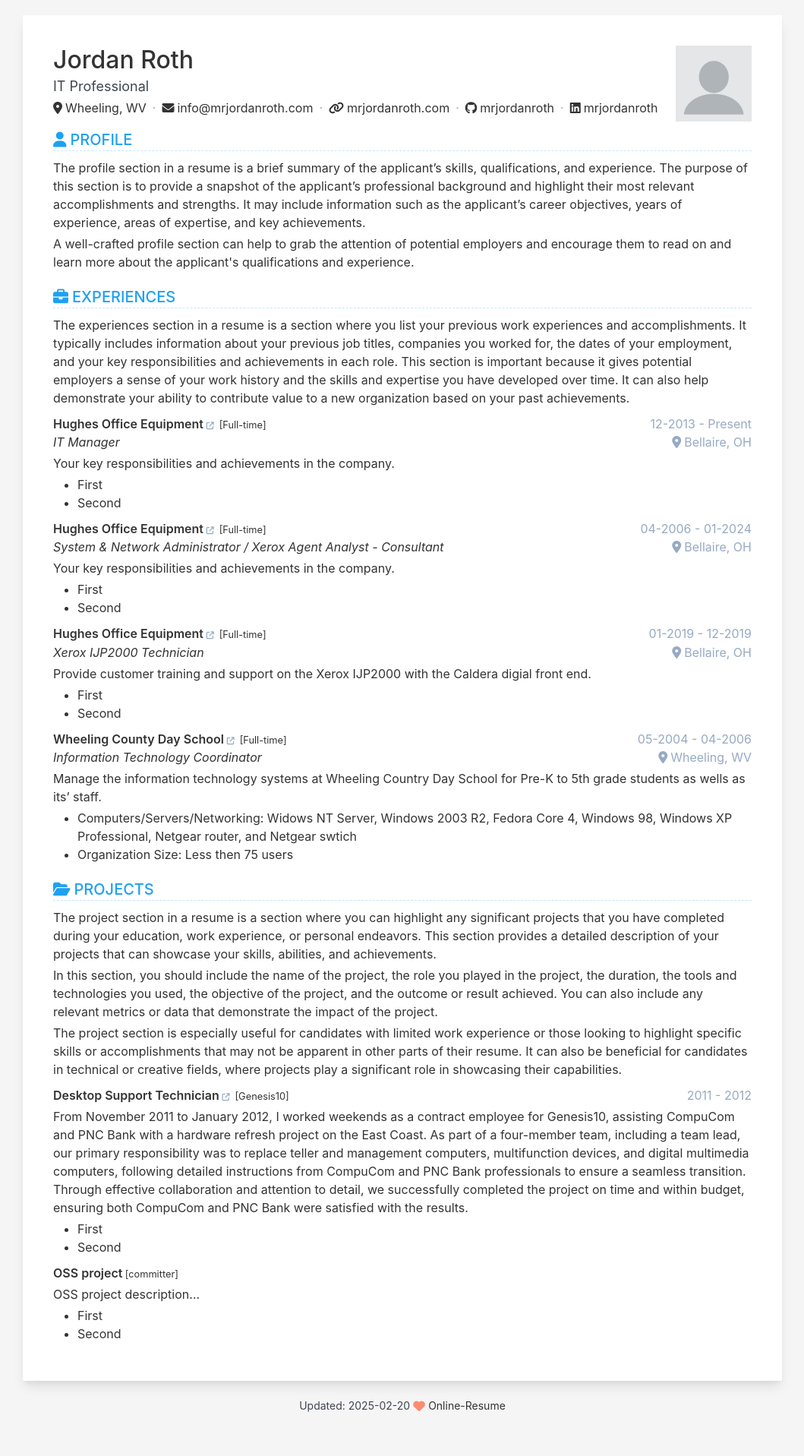
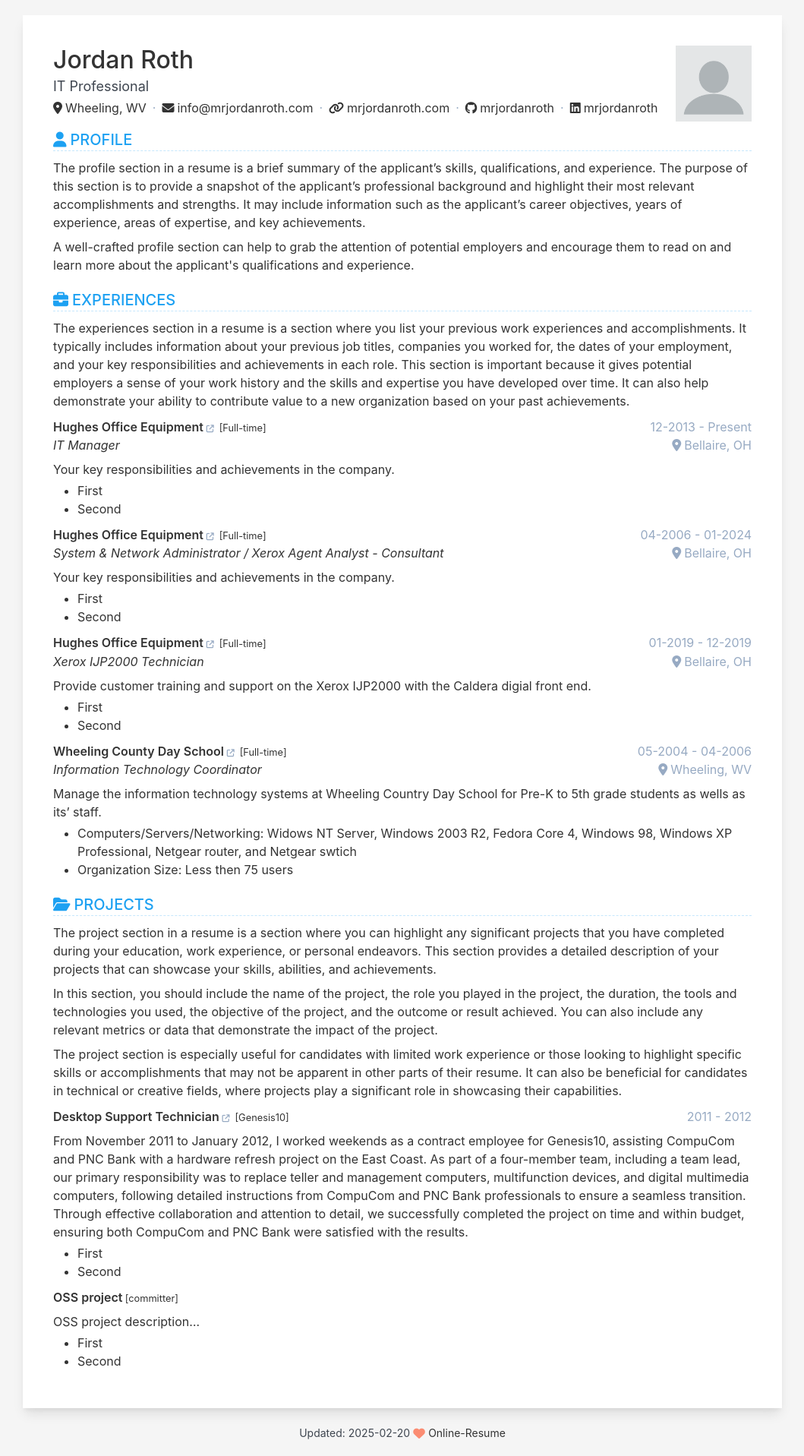
Before and after one commit to MrJordanRoth/resume, a Jekyll site: the page built from index.html, in a window 1280 px wide. Shown: the whole page at 76% size, without its empty margins (110-1169 px from the left). Built offline with Jekyll 4.4.1, drawn with Linux system fonts in a browser that asks for light colours; before the commit the page ends 1881 px from its top, so only the background shows below that.

Commit message:
Format update with CSS

```diff
--- a/_sass/_base.scss
+++ b/_sass/_base.scss
@@ -30,7 +30,7 @@ a {
 
 p {
   line-height: $base-line-height;
-  margin-top: .25rem;
+  margin-top: 0.50rem;
   margin-bottom: 0.25rem;
 }
 
```
